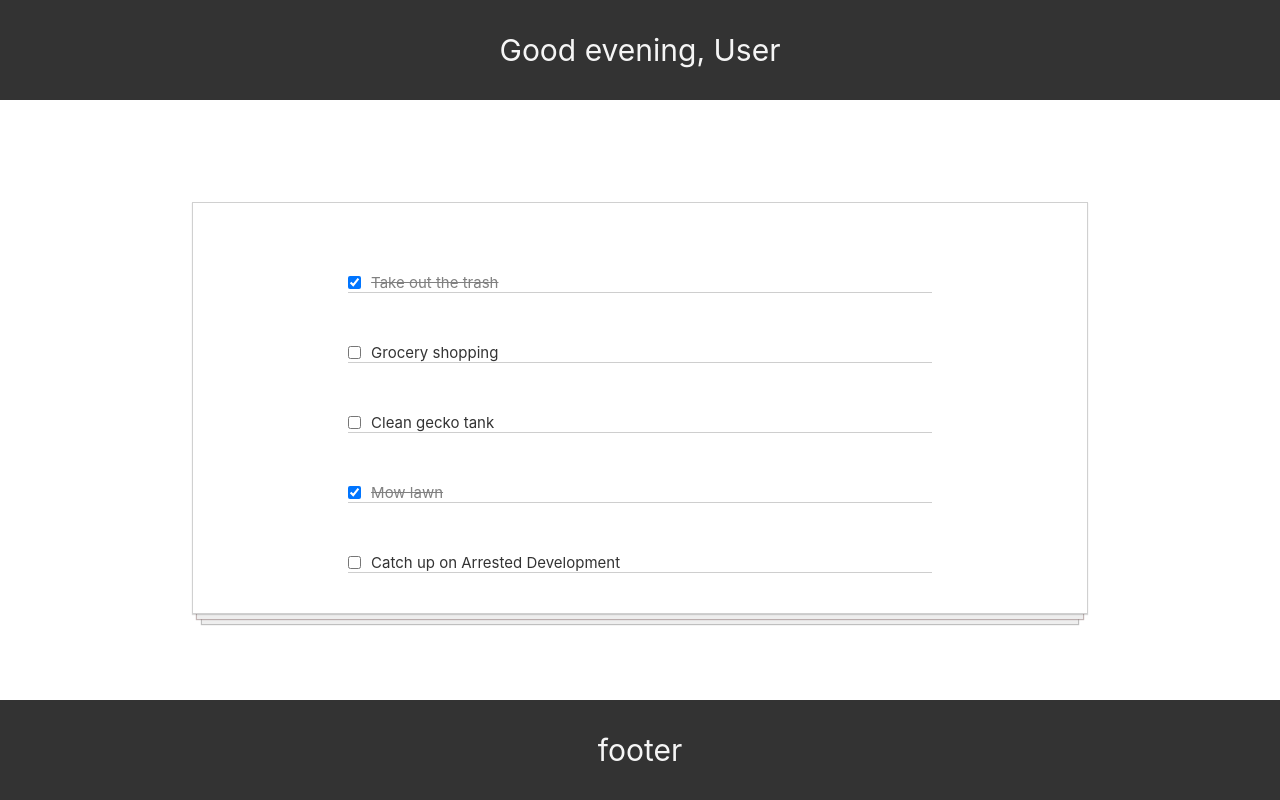
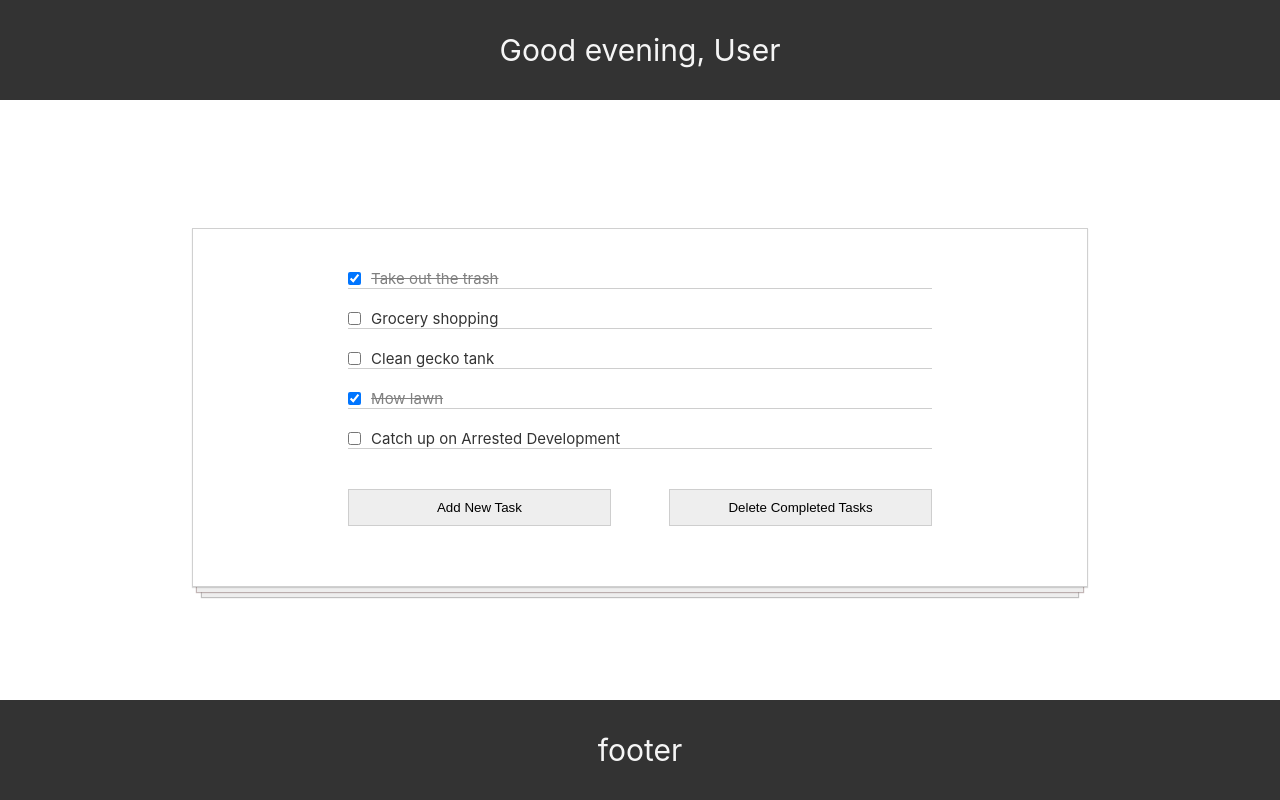
Before and after one commit to cbtsao47/react-meme-generator, a React (Create React App) app in the folder client/: page / in a window 1280 px wide. Built offline with nearby package versions, Linux system fonts and the light colour scheme.

Commit message:
add buttons and animation

```diff
--- a/client/src/App.css
+++ b/client/src/App.css
@@ -50,6 +50,26 @@ body {
     /* The third layer shadow */ 0 20px 1px -9px rgba(0, 0, 0, 0.25);
   padding: 3rem;
 }
+.todo-list__btn-wrapper {
+  display: flex;
+  width: 70%;
+  justify-content: space-between;
+  margin: 3rem 0;
+}
+.todo-list__btn {
+  background: #eee;
+  border: 1px solid #bebebea6;
+  outline: 0;
+  padding: 1rem 1rem;
+  width: 45%;
+
+  transition: all 0.3s;
+}
+.todo-list__btn:hover {
+  cursor: pointer;
+  background-color: rgba(150, 150, 150, 0.5);
+  border-color: rgba(30, 30, 30, 0.55);
+}
 .footer {
   display: flex;
   justify-content: center;
@@ -67,13 +87,20 @@ body {
   width: 70%;
   justify-content: flex-start;
   align-items: center;
-  padding: 3rem 2rem 0 0;
+  padding: 0 2rem 0 0;
   border-bottom: 1px solid #cecece;
   margin: 1rem;
   font-size: 1.5rem;
   color: #333333;
+  transition: background 0.3s;
+}
+.todo-item:hover {
+  background: #e6e6e6a6;
 }
 input[type="checkbox"] {
   margin-right: 1rem;
   outline: 0;
 }
+label {
+  flex: 1;
+}
--- a/client/src/components/MainContent.js
+++ b/client/src/components/MainContent.js
@@ -7,7 +7,9 @@ class MainContent extends React.Component {
     this.state = { data };
   }
   handleChange = id => {
-    this.setState(prevState => {
+    console.log(this.state.data);
+    this.setState(
+      prevState => {
         let todos = prevState.data.map(todo => {
           if (todo.id === id) {
             let copy = { ...todo };
@@ -17,9 +19,10 @@ class MainContent extends React.Component {
             return todo;
           }
         });
-
         return { data: todos };
-    });
+      }
+      // () => console.log(this.state.data) ======> logs the new state
+    );
   };
 
   render() {
@@ -27,7 +30,15 @@ class MainContent extends React.Component {
       <TodoItem key={item.id} data={item} handleChange={this.handleChange} />
     ));
 
-    return <main className="todo-list">{todoComponents}</main>;
+    return (
+      <main className="todo-list">
+        {todoComponents}
+        <div className="todo-list__btn-wrapper">
+          <button className="todo-list__btn">Add New Task</button>
+          <button className="todo-list__btn">Delete Completed Tasks</button>
+        </div>
+      </main>
+    );
   }
 }
 export default MainContent;
```
Lines whose indentation alone changed are shown as unchanged.
